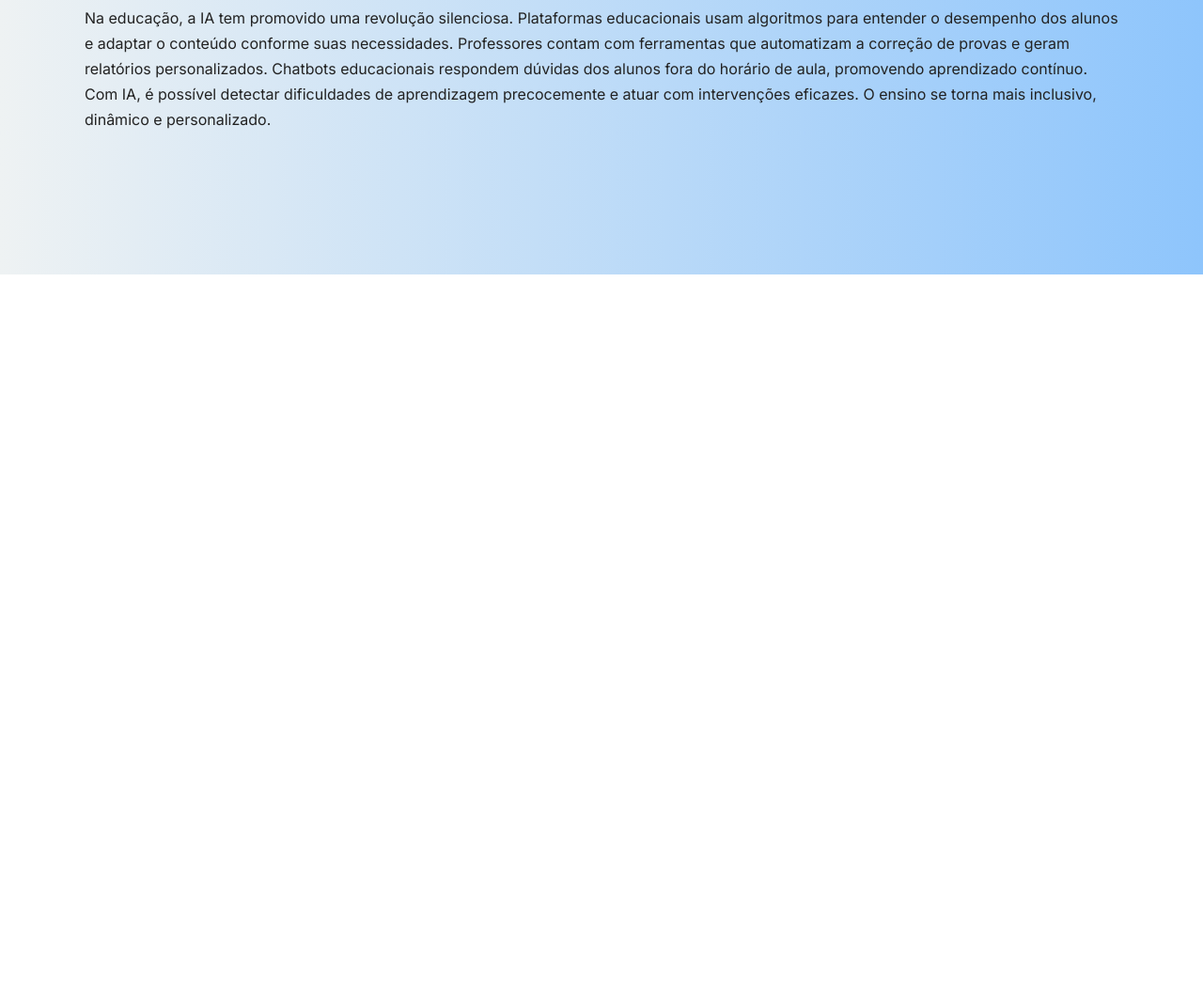
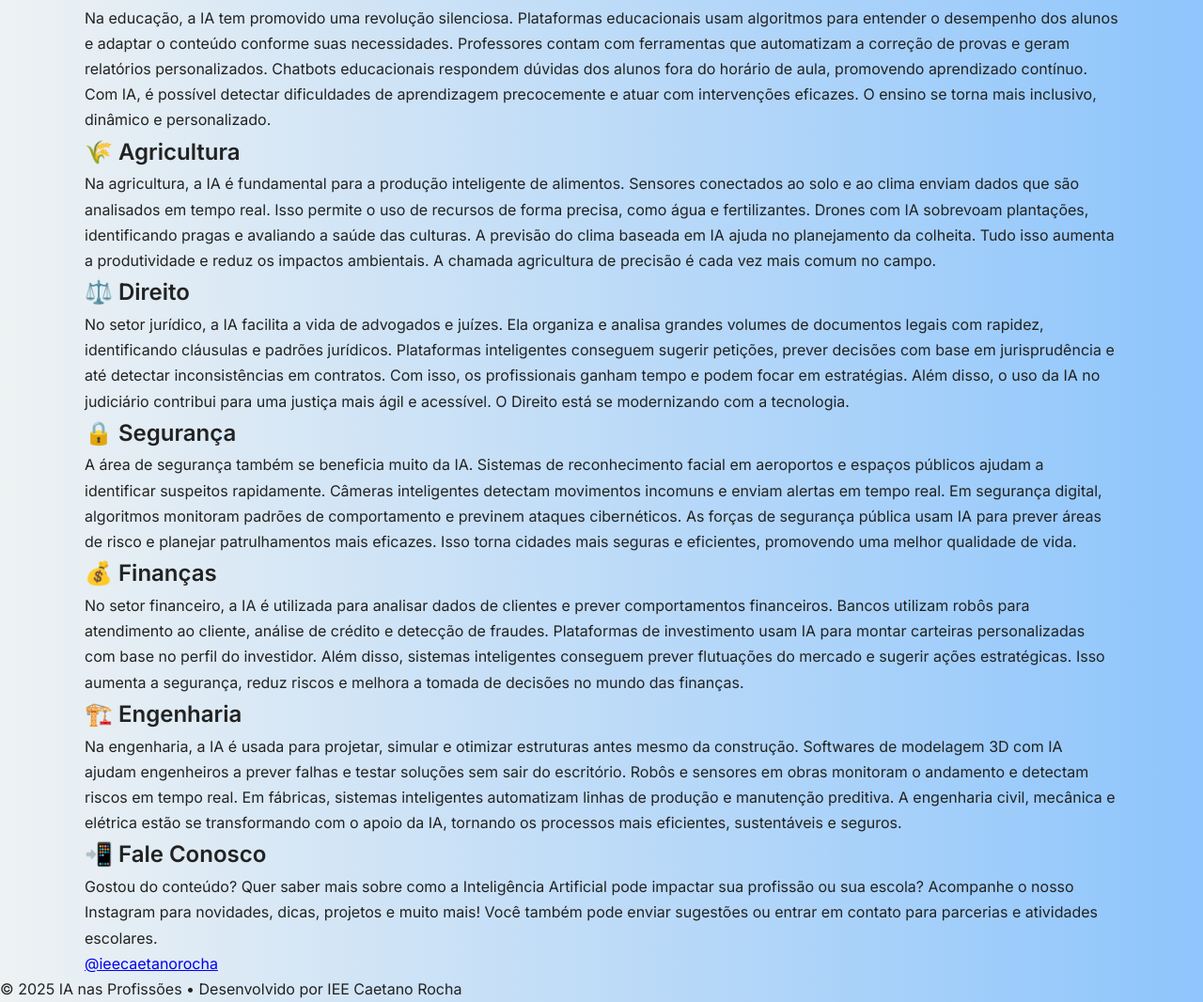
Before and after one commit to mendeszyy/IA-nas-Profiss-es, a plain HTML site: page index.html in a window 1280 px wide. Shown: the part 508-1574 px from the top of the page at 94% size. Before the commit the page ends 800 px from the top, so only its background shows below. Drawn offline with Linux system fonts and the light colour scheme.

Commit message:
Update index.html

```diff
--- a/index.html
+++ b/index.html
@@ -43,4 +43,43 @@
       <p>Na educação, a IA tem promovido uma revolução silenciosa. Plataformas educacionais usam algoritmos para entender o desempenho dos alunos e adaptar o conteúdo conforme suas necessidades. Professores contam com ferramentas que automatizam a correção de provas e geram relatórios personalizados. Chatbots educacionais respondem dúvidas dos alunos fora do horário de aula, promovendo aprendizado contínuo. Com IA, é possível detectar dificuldades de aprendizagem precocemente e atuar com intervenções eficazes. O ensino se torna mais inclusivo, dinâmico e personalizado.</p>
     </section>
 
-    <section id="ag
+    <section id="agricultura" class="section">
+      <h2>🌾 Agricultura</h2>
+      <p>Na agricultura, a IA é fundamental para a produção inteligente de alimentos. Sensores conectados ao solo e ao clima enviam dados que são analisados em tempo real. Isso permite o uso de recursos de forma precisa, como água e fertilizantes. Drones com IA sobrevoam plantações, identificando pragas e avaliando a saúde das culturas. A previsão do clima baseada em IA ajuda no planejamento da colheita. Tudo isso aumenta a produtividade e reduz os impactos ambientais. A chamada agricultura de precisão é cada vez mais comum no campo.</p>
+    </section>
+
+    <section id="direito" class="section">
+      <h2>⚖️ Direito</h2>
+      <p>No setor jurídico, a IA facilita a vida de advogados e juízes. Ela organiza e analisa grandes volumes de documentos legais com rapidez, identificando cláusulas e padrões jurídicos. Plataformas inteligentes conseguem sugerir petições, prever decisões com base em jurisprudência e até detectar inconsistências em contratos. Com isso, os profissionais ganham tempo e podem focar em estratégias. Além disso, o uso da IA no judiciário contribui para uma justiça mais ágil e acessível. O Direito está se modernizando com a tecnologia.</p>
+    </section>
+
+    <section id="seguranca" class="section">
+      <h2>🔒 Segurança</h2>
+      <p>A área de segurança também se beneficia muito da IA. Sistemas de reconhecimento facial em aeroportos e espaços públicos ajudam a identificar suspeitos rapidamente. Câmeras inteligentes detectam movimentos incomuns e enviam alertas em tempo real. Em segurança digital, algoritmos monitoram padrões de comportamento e previnem ataques cibernéticos. As forças de segurança pública usam IA para prever áreas de risco e planejar patrulhamentos mais eficazes. Isso torna cidades mais seguras e eficientes, promovendo uma melhor qualidade de vida.</p>
+    </section>
+
+    <section id="financas" class="section">
+      <h2>💰 Finanças</h2>
+      <p>No setor financeiro, a IA é utilizada para analisar dados de clientes e prever comportamentos financeiros. Bancos utilizam robôs para atendimento ao cliente, análise de crédito e detecção de fraudes. Plataformas de investimento usam IA para montar carteiras personalizadas com base no perfil do investidor. Além disso, sistemas inteligentes conseguem prever flutuações do mercado e sugerir ações estratégicas. Isso aumenta a segurança, reduz riscos e melhora a tomada de decisões no mundo das finanças.</p>
+    </section>
+
+    <section id="engenharia" class="section">
+      <h2>🏗️ Engenharia</h2>
+      <p>Na engenharia, a IA é usada para projetar, simular e otimizar estruturas antes mesmo da construção. Softwares de modelagem 3D com IA ajudam engenheiros a prever falhas e testar soluções sem sair do escritório. Robôs e sensores em obras monitoram o andamento e detectam riscos em tempo real. Em fábricas, sistemas inteligentes automatizam linhas de produção e manutenção preditiva. A engenharia civil, mecânica e elétrica estão se transformando com o apoio da IA, tornando os processos mais eficientes, sustentáveis e seguros.</p>
+    </section>
+
+    <!-- Contato -->
+    <section id="contato" class="section">
+      <h2>📲 Fale Conosco</h2>
+      <p>Gostou do conteúdo? Quer saber mais sobre como a Inteligência Artificial pode impactar sua profissão ou sua escola? Acompanhe o nosso Instagram para novidades, dicas, projetos e muito mais! Você também pode enviar sugestões ou entrar em contato para parcerias e atividades escolares.</p>
+      <a class="btn" href="https://www.instagram.com/ieecaetanorocha" target="_blank">@ieecaetanorocha</a>
+    </section>
+  </main>
+
+  <footer>
+    <p>&copy; 2025 IA nas Profissões • Desenvolvido por IEE Caetano Rocha</p>
+  </footer>
+
+  <script src="script.js"></script>
+</body>
+</html>
```
